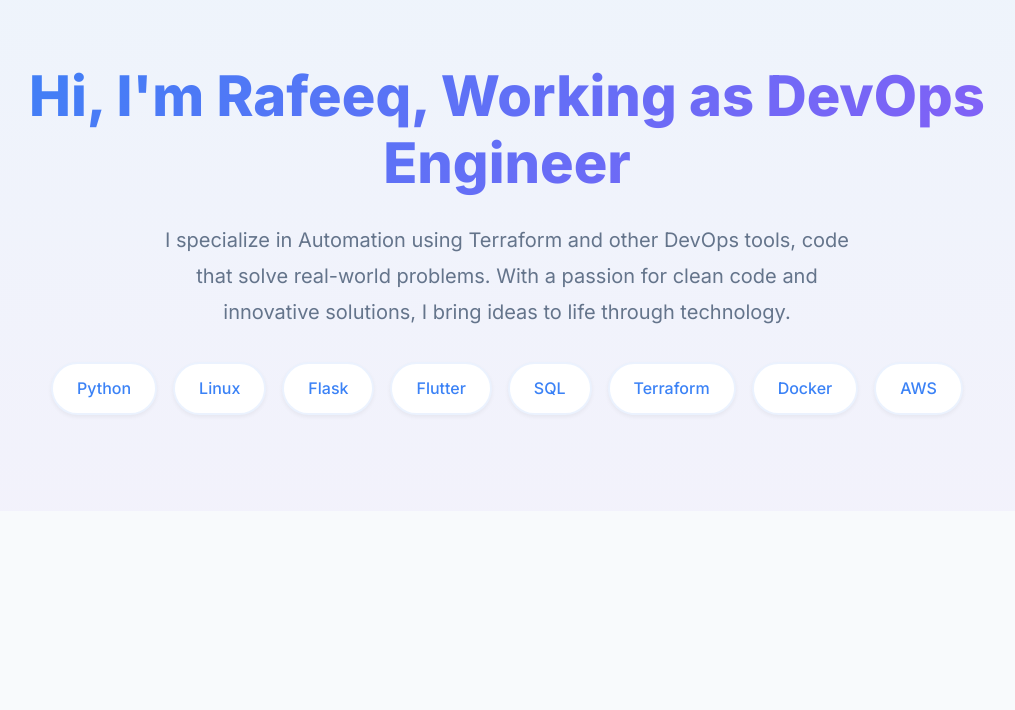
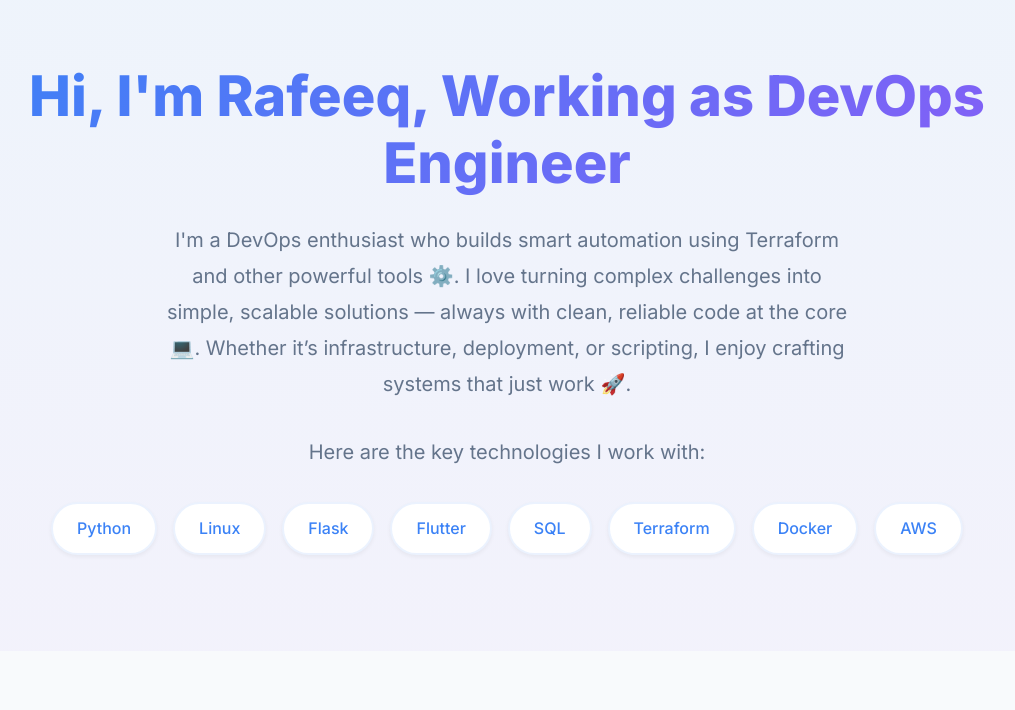
Before and after one commit to Rafeeq482/Flask_clgg_app, a Flask app: page / in a window 1280 px wide. Shown: the part 117-827 px from the top of the page, without its empty margins (133-1148 px from the left). Before the commit the page ends 535 px from the top, so only its background shows below. Run offline with Flask 3, Linux system fonts and the light colour scheme.

Commit message:
this is another modification 2

```diff
--- a/templates/contact.html
+++ b/templates/contact.html
@@ -3,7 +3,11 @@
 {% block title %}Contact - My Portfolio{% endblock %}
 
 {% block content %}
-<h1>Contact Me</h1>
+
+<center>
+    <h1>Contact Me</h1>
+    <h3>You can contact me through this portal</h3>
+</center>
 <form class="contact-form" method="POST" action="/contact">
     <div>
         <label for="name">Name:</label>
--- a/templates/index.html
+++ b/templates/index.html
@@ -5,7 +5,8 @@
 {% block content %}
 <div class="hero">
     <h1>Hi, I'm Rafeeq, Working as DevOps Engineer</h1>
-    <p>I specialize in Automation using Terraform and other DevOps tools, code that solve real-world problems. With a passion for clean code and innovative solutions, I bring ideas to life through technology.</p>
+    <p>I'm a DevOps enthusiast who builds smart automation using Terraform and other powerful tools ⚙️. I love turning complex challenges into simple, scalable solutions — always with clean, reliable code at the core 💻. Whether it’s infrastructure, deployment, or scripting, I enjoy crafting systems that just work 🚀.</p>
+    <p>Here are the key technologies I work with:</p>
     <div class="skills">
         <span class="skill-tag">Python</span>
         <span class="skill-tag">Linux</span>
--- a/templates/projects.html
+++ b/templates/projects.html
@@ -3,7 +3,7 @@
 {% block title %}Projects - My Portfolio{% endblock %}
 
 {% block content %}
-<h1>Featured Projects</h1>
+<center><h1>My Projects</h1></center>
 <div class="projects">
     <div class="project">
         <a href="{{ url_for('talkdoc') }}">
```
